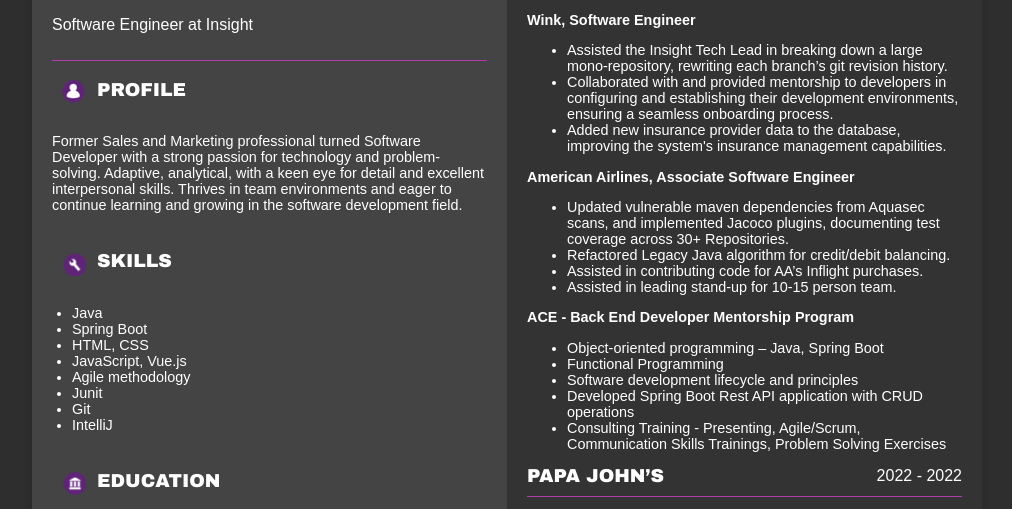
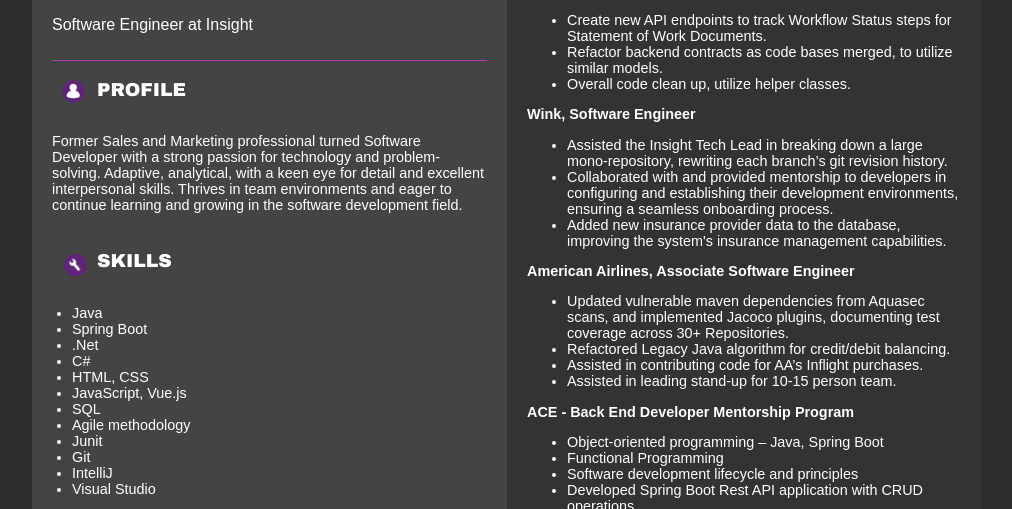
Before and after one commit to DrewAtkins/my-resume-2024, a plain HTML site: page index.html in a window 1280 px wide. Shown: the part 284-793 px from the top of the page, without its empty margins (133-1145 px from the left). Drawn offline with Linux system fonts and the light colour scheme.

Commit message:
Update resume

```diff
--- a/index.html
+++ b/index.html
@@ -32,12 +32,16 @@
                 <ul class="skills">
                     <li>Java</li>
                     <li>Spring Boot</li>
+                    <li>.Net</li>
+                    <li>C#</li>
                     <li>HTML, CSS</li>
                     <li>JavaScript, Vue.js</li>
+                    <li>SQL</li>
                     <li>Agile methodology</li>
                     <li>Junit</li>
                     <li>Git</li>
                     <li>IntelliJ</li>
+                    <li>Visual Studio</li>
                 </ul>
             </div>
             <div class="section education">
@@ -66,11 +70,11 @@
                 <span>2022 - Present</span>
                 </div>
                 <p><strong>Insight Optinexus Internal Project, Software Engineer</strong></p>
-
-
-
-
-
+                <ul class="experience">
+                    <li>Create new API endpoints to track Workflow Status steps for Statement of Work Documents. </li>
+                    <li>Refactor backend contracts as code bases merged, to utilize similar models. </li>
+                    <li>Overall code clean up, utilize helper classes.</li>
+                </ul>
                 <p><strong>Wink, Software Engineer</strong></p>
                 <ul class="experience">
                     <li>Assisted the Insight Tech Lead in breaking down a large mono-repository, rewriting each branch’s git revision history.</li>
```
